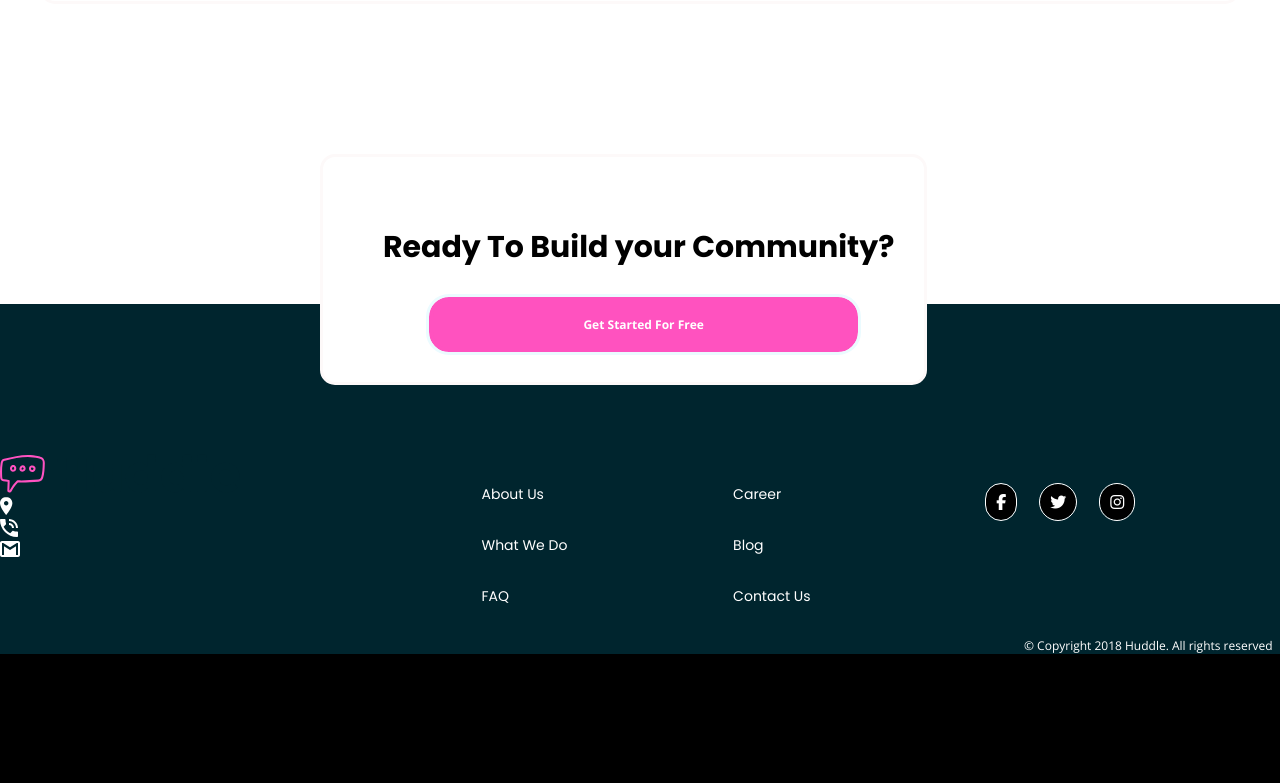
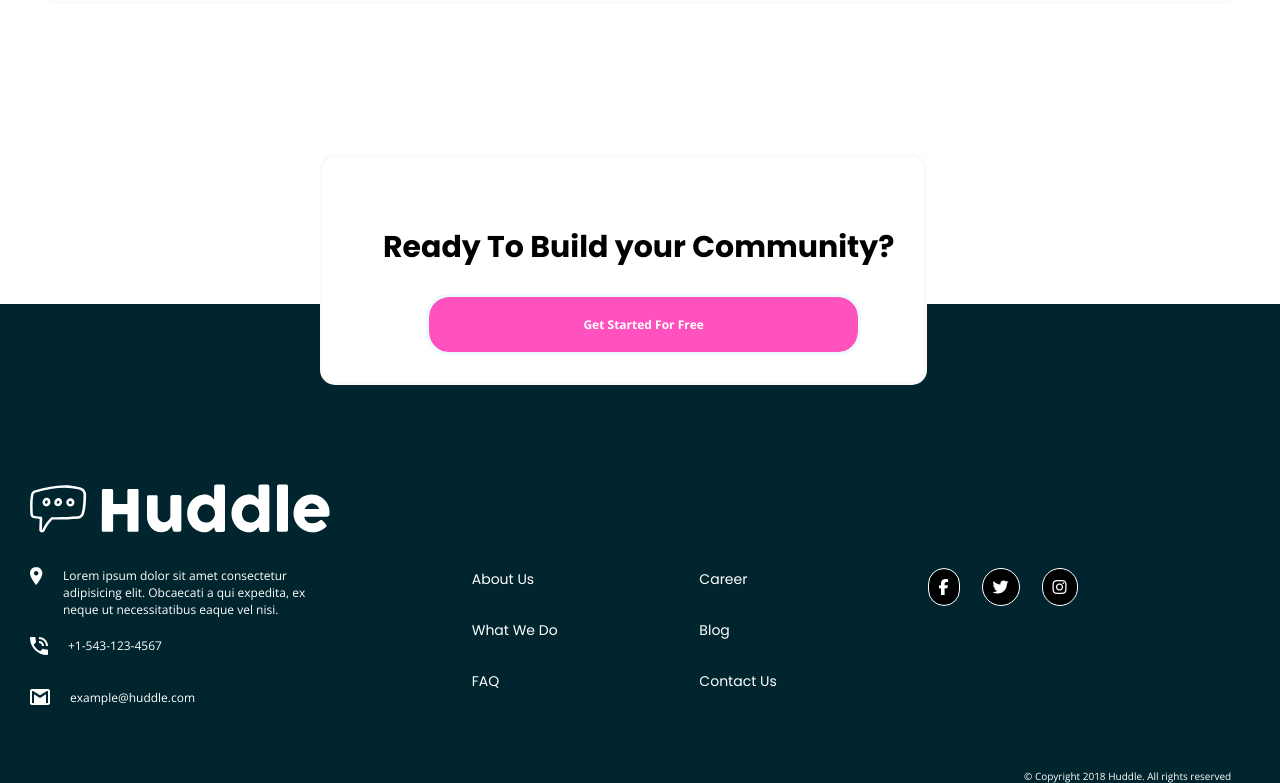
Before and after one commit to Waeyword/Huddle-github.io, a plain HTML site: page index.html in a window 1280 px wide. Shown: the part 1358-2141 px from the top of the page. Before the commit the page ends 2012 px from the top, so only its background shows below. Drawn offline with nearby package versions, Linux system fonts and the light colour scheme.

Commit message:
footer update

```diff
--- a/index.html
+++ b/index.html
@@ -92,17 +92,34 @@
                 </div>
             </div>
             <div class="flexbox-item flexbox-item3">
+                <div class="footer-images footer-text">
+                    <img src="./images/logo-bottom.svg">
+                    <br>
+                    <div class="footer-image-and-text">
                         <div>
-                        <img src="./images/logo.svg">
+                            <img src="./images/icon-location.svg">
+                        </div>
+                        <div style="margin-left: 20px;">
+                            <p>Lorem ipsum dolor sit amet consectetur adipisicing elit. Obcaecati a qui expedita, ex neque ut necessitatibus eaque vel nisi.</p>
+                        </div>
+                    </div>
                     <br>
-                        <img src="./images/icon-location.svg">
-                        <br>
+                    <div class="footer-image-and-text">
+                        <div>
                             <img src="./images/icon-phone.svg">
-                        <br>
+                        </div>
+                        <div style="margin-left: 20px;">
+                            <p>+1-543-123-4567</p>
+                        </div>
+                    </div>
+                    <div class="footer-image-and-text">
+                        <div>
                             <img src="./images/icon-email.svg">
                         </div>
-                <div>
-
+                        <div style="margin-left: 20px;">
+                            <p>example@huddle.com</p>
+                        </div>
+                    </div>
                 </div>
                 <div class="bottom-links">
                     <div class="footer-link">
@@ -135,6 +152,7 @@
         </div>
         <footer class="footer">
             <p style="margin-left: 80%;">&copy; Copyright 2018 Huddle. All rights reserved</p>
-        <footer>
+            <footer></body>
+        </html>
     </body>
 </html>
--- a/styles.css
+++ b/styles.css
@@ -189,6 +189,9 @@ body{
     padding: 15px 20px 15px 20px;
     margin-top: 80px;
 }
+.bottom-links{
+    margin-top: 85px;
+}
 
 .bottom-links a{
     text-decoration: none;
@@ -209,11 +212,32 @@ body{
     border-radius: 50px;
     padding: 10px;
     margin: 0 10px;
+    margin-top: 85px;
 }
+.footer-images{
+    margin: 30px;
+}
+.footer-images img{
+    margin-bottom: 30px;
+}
+.footer-text{
+    width: 300px;
+}
+.footer-text p{
+    font-family: 'Open Sans';
+    font-size: 12px;
+    font-weight: 500;
+    color: white;
+}
+
+.footer-image-and-text{
+    display: flex;
+}
+
 .footer{
     background-color: hsl(192, 100%, 9%);
     color: white;
-    font-size: 12px;
+    font-size: 10px;
     font-family: 'Open Sans';
     font-weight: 400;
 }
```
Also changed, not shown: images/logo-bottom.svg (added). Lines whose indentation alone changed are shown as unchanged.
